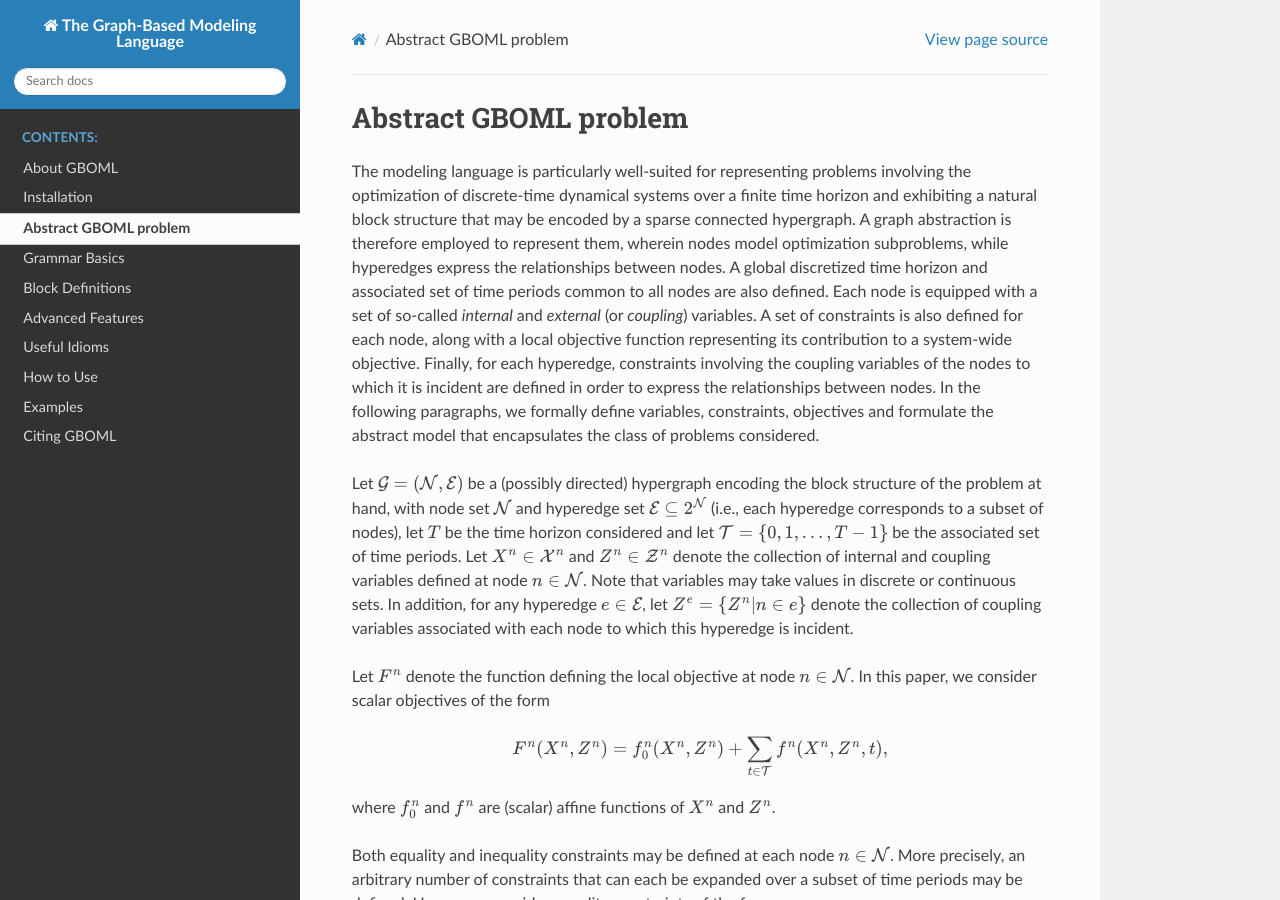
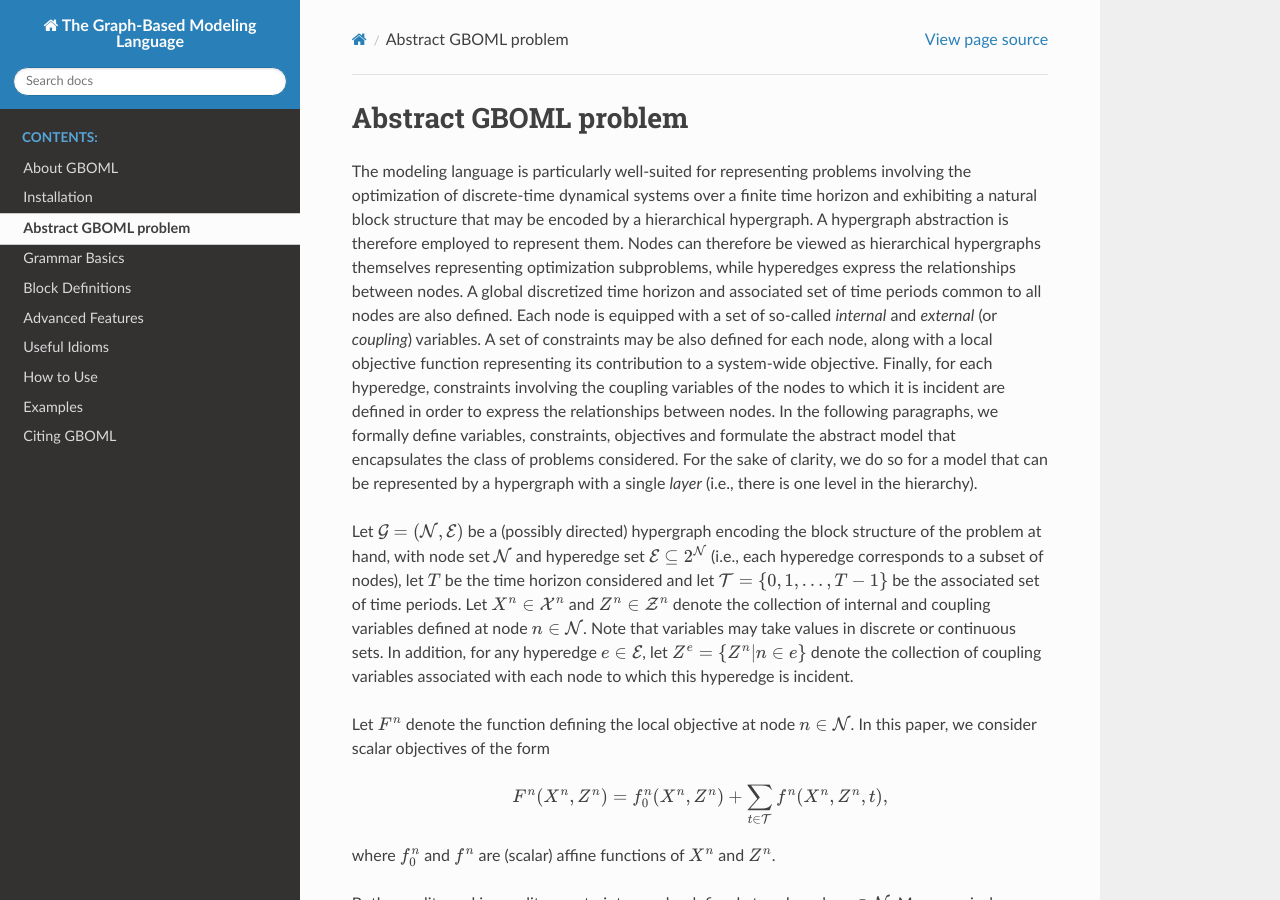
Before and after one commit to MathiasPBerger/gboml-docs-test, a Sphinx documentation site: the page built from docs/source/abstract_problem.rst, in a window 1280 px wide and 900 px high. Built offline with Sphinx 7.4.7 and the Read the Docs theme 2.0.0, drawn with Linux system fonts in a browser that asks for light colours.

Commit message:
Modified abstract problem description to mention hierarchy.

```diff
--- a/docs/source/abstract_problem.rst
+++ b/docs/source/abstract_problem.rst
@@ -1,7 +1,7 @@
 Abstract GBOML problem
 ======================
 
-The modeling language is particularly well-suited for representing problems involving the optimization of discrete-time dynamical systems over a finite time horizon and exhibiting a natural block structure that may be encoded by a sparse connected hypergraph. A graph abstraction is therefore employed to represent them, wherein nodes model optimization subproblems, while hyperedges express the relationships between nodes. A global discretized time horizon and associated set of time periods common to all nodes are also defined. Each node is equipped with a set of so-called *internal* and *external* (or *coupling*) variables. A set of constraints is also defined for each node, along with a local objective function representing its contribution to a system-wide objective. Finally, for each hyperedge, constraints involving the coupling variables of the nodes to which it is incident are defined in order to express the relationships between nodes. In the following paragraphs, we formally define variables, constraints, objectives and formulate the abstract model that encapsulates the class of problems considered.
+The modeling language is particularly well-suited for representing problems involving the optimization of discrete-time dynamical systems over a finite time horizon and exhibiting a natural block structure that may be encoded by a hierarchical hypergraph. A hypergraph abstraction is therefore employed to represent them. Nodes can therefore be viewed as hierarchical hypergraphs themselves representing optimization subproblems, while hyperedges express the relationships between nodes. A global discretized time horizon and associated set of time periods common to all nodes are also defined. Each node is equipped with a set of so-called *internal* and *external* (or *coupling*) variables. A set of constraints may be also defined for each node, along with a local objective function representing its contribution to a system-wide objective. Finally, for each hyperedge, constraints involving the coupling variables of the nodes to which it is incident are defined in order to express the relationships between nodes. In the following paragraphs, we formally define variables, constraints, objectives and formulate the abstract model that encapsulates the class of problems considered. For the sake of clarity, we do so for a model that can be represented by a hypergraph with a single *layer* (i.e., there is one level in the hierarchy).
 
 Let :math:`\mathcal{G} = (\mathcal{N}, \mathcal{E})` be a (possibly directed) hypergraph encoding the block structure of the problem at hand, with node set :math:`\mathcal{N}` and hyperedge set :math:`\mathcal{E} \subseteq 2^\mathcal{N}` (i.e., each hyperedge corresponds to a subset of nodes), let :math:`T` be the time horizon considered and let :math:`\mathcal{T} = \{0, 1, \dots, T - 1\}` be the associated set of time periods. Let :math:`X^n \in \mathcal{X}^n` and :math:`Z^n \in \mathcal{Z}^n` denote the collection of internal and coupling variables defined at node :math:`n \in \mathcal{N}`. Note that variables may take values in discrete or continuous sets. In addition, for any hyperedge :math:`e \in \mathcal{E}`, let :math:`Z^e = \{Z^n | n \in e\}` denote the collection of coupling variables associated with each node to which this hyperedge is incident.
 
```
